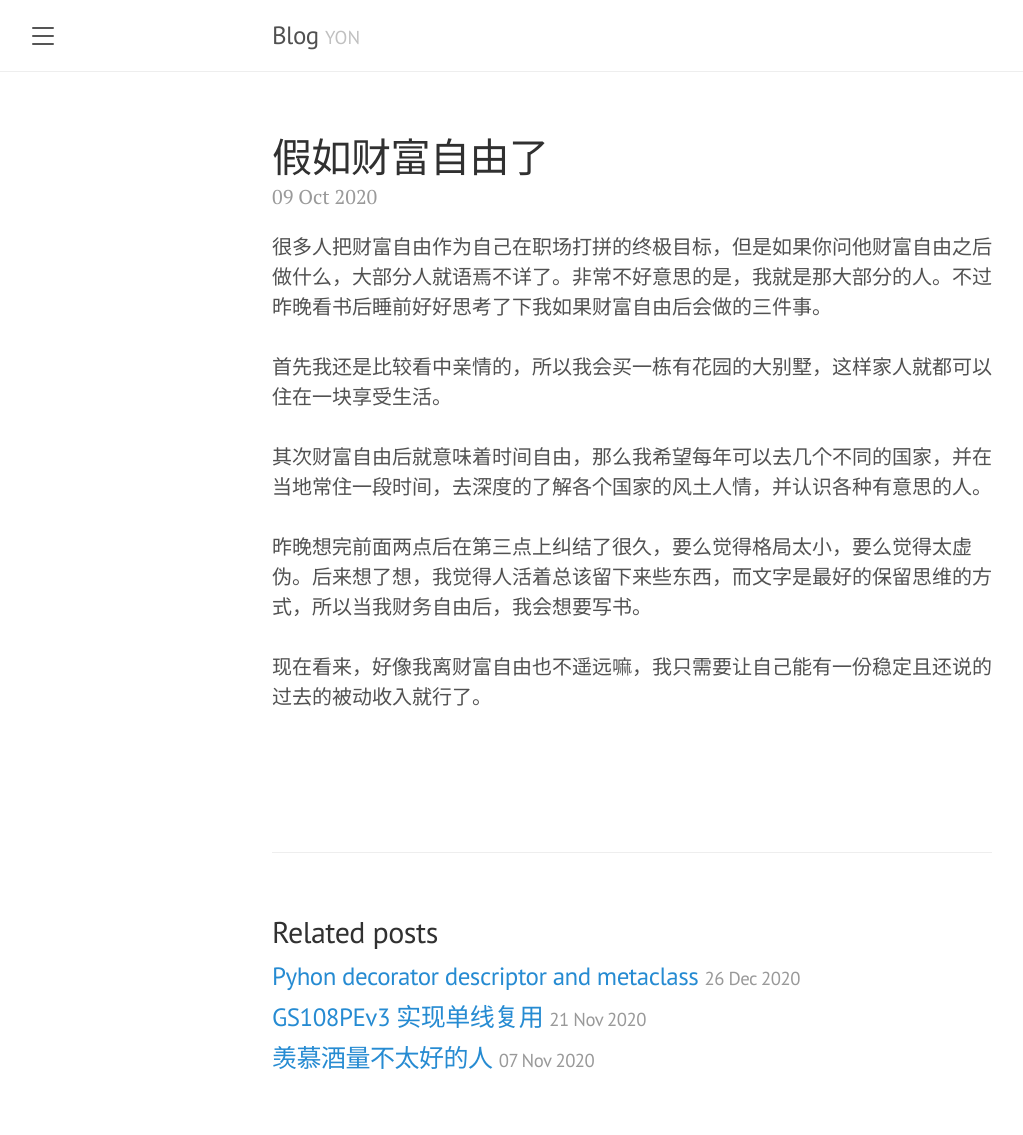
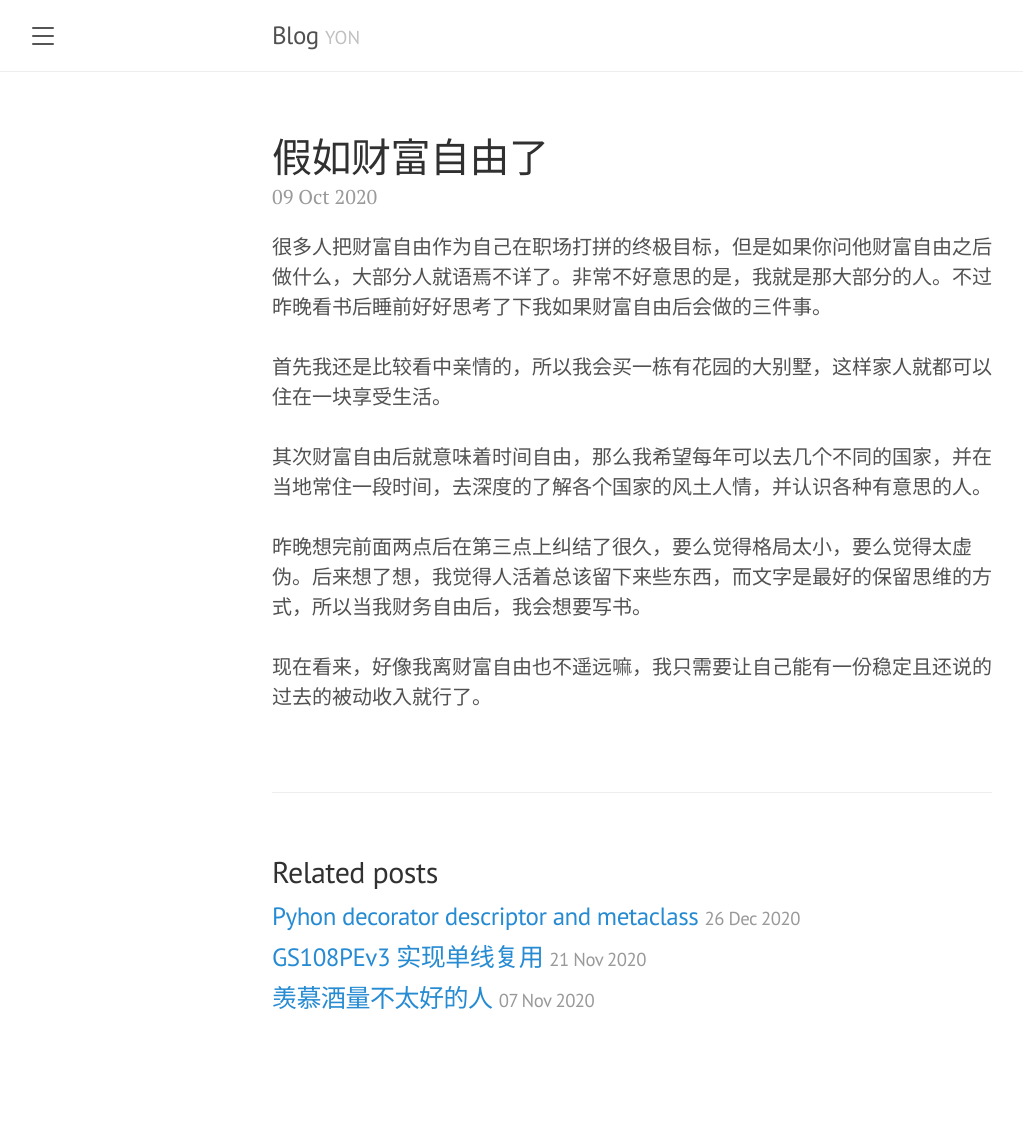
Before and after one commit to yoncise/yoncise.github.io, a Jekyll site: the page built from _posts/2020/2020-10-09-14148932.md, in a window 1280 px wide. Shown: the whole page, without its empty margins (8-1031 px from the left). Built offline with Jekyll 4.4.1, drawn with Linux system fonts in a browser that asks for light colours; after the commit the page ends 1075 px from its top, so only the background shows below that.

Commit message:
sync from yuque

```diff
--- a/_posts/2020/2020-10-09-14148932.md
+++ b/_posts/2020/2020-10-09-14148932.md
@@ -6,6 +6,4 @@ title: 假如财富自由了
 <br />首先我还是比较看中亲情的，所以我会买一栋有花园的大别墅，这样家人就都可以住在一块享受生活。<br />
 <br />其次财富自由后就意味着时间自由，那么我希望每年可以去几个不同的国家，并在当地常住一段时间，去深度的了解各个国家的风土人情，并认识各种有意思的人。<br />
 <br />昨晚想完前面两点后在第三点上纠结了很久，要么觉得格局太小，要么觉得太虚伪。后来想了想，我觉得人活着总该留下来些东西，而文字是最好的保留思维的方式，所以当我财务自由后，我会想要写书。<br />
-<br />现在看来，好像我离财富自由也不遥远嘛，我只需要让自己能有一份稳定且还说的过去的被动收入就行了。<br />
-<br />
-<br />
+<br />现在看来，好像我离财富自由也不遥远嘛，我只需要让自己能有一份稳定且还说的过去的被动收入就行了。
```
